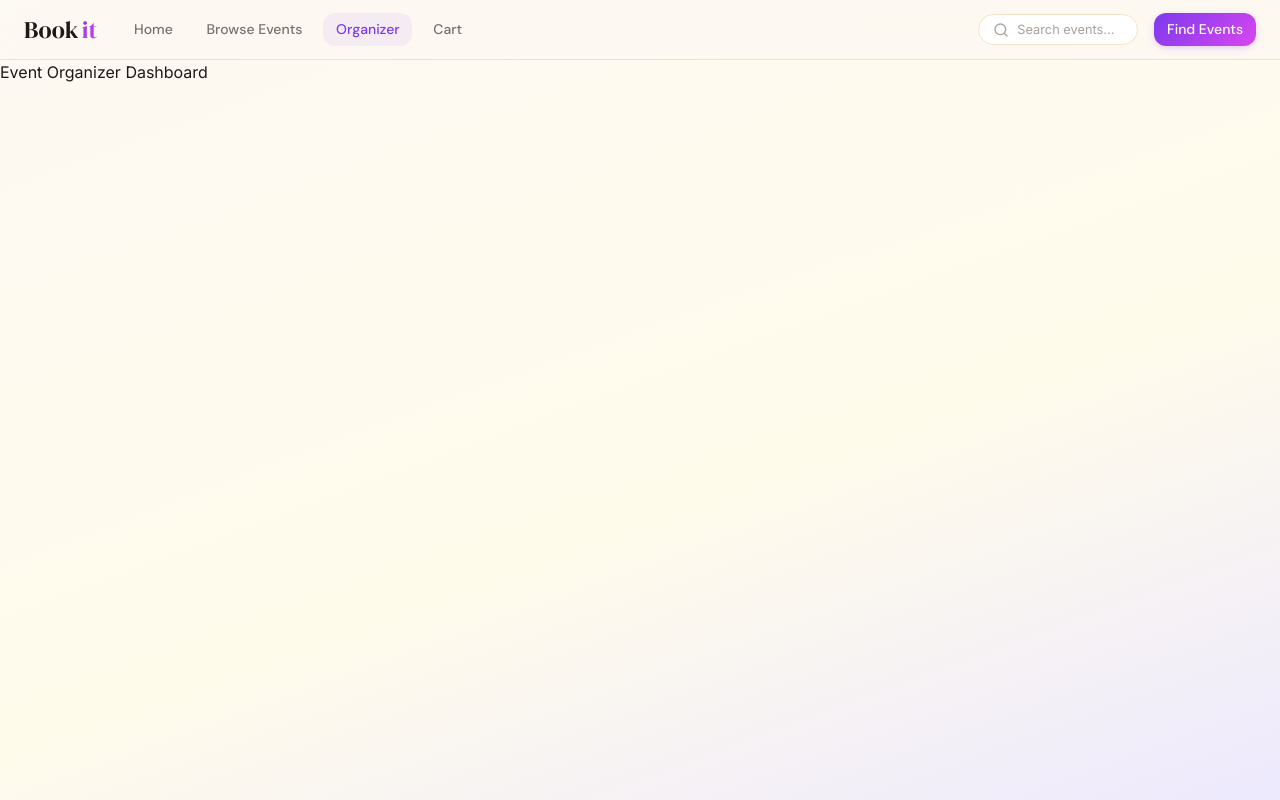
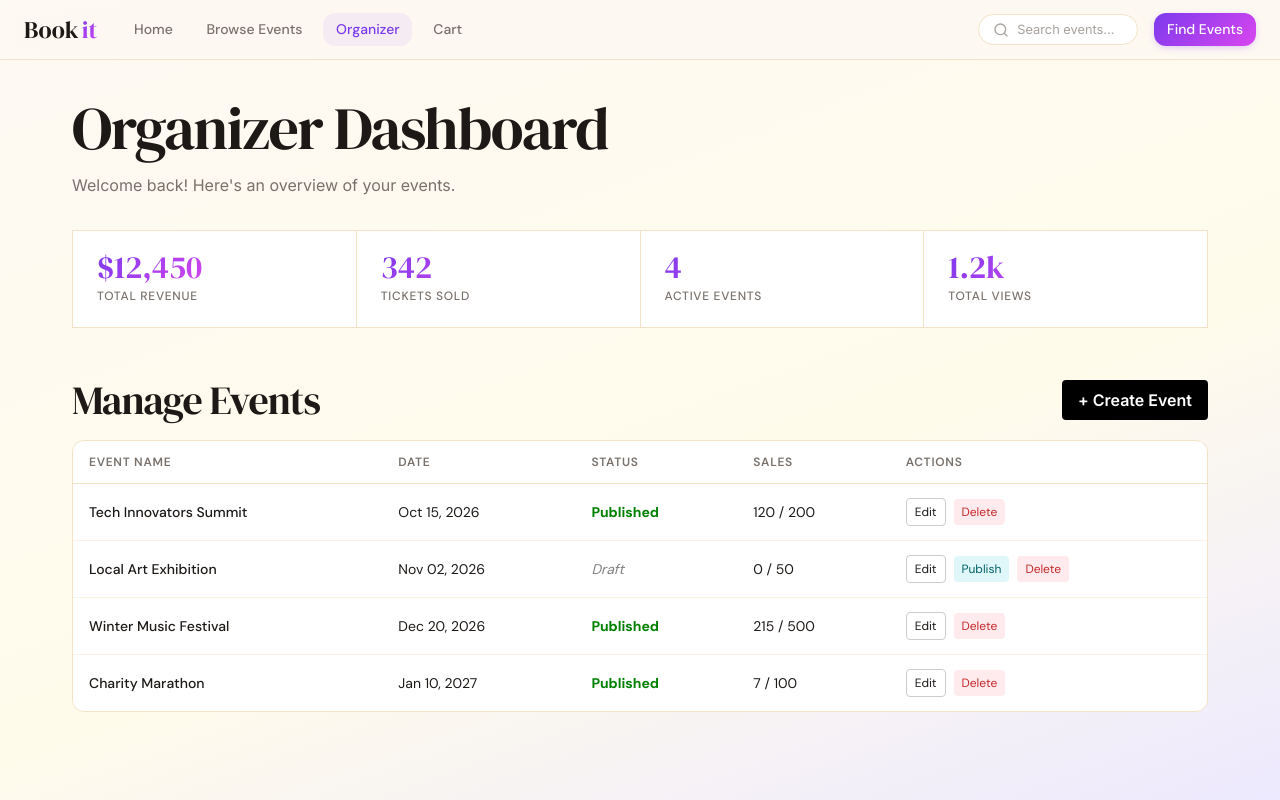
Before and after one commit to grxvy-y/2154-Bookit, a React (Vite) app: page /Organizer in a window 1280 px wide. Built offline with nearby package versions, Linux system fonts and the light colour scheme.

Commit message:
Organizer Dashboard

```diff
--- a/src/pages/Organizer.jsx
+++ b/src/pages/Organizer.jsx
@@ -1,10 +1,108 @@
-import React from 'react'
-import '../assets/styles/Dashboard.css'
+import React, { useState } from 'react';
+import '../assets/styles/Dashboard.css';
 
 const Organizer = () => {
+    // Dummy KPI data
+    const kpiStats = [
+        { label: 'Total Revenue', value: '$12,450' },
+        { label: 'Tickets Sold', value: '342' },
+        { label: 'Active Events', value: '4' },
+        { label: 'Total Views', value: '1.2k' }
+    ];
+
+    // Dummy events data
+    const [events, setEvents] = useState([
+        { id: 1, name: 'Tech Innovators Summit', date: 'Oct 15, 2026', status: 'Published', sold: 120, total: 200 },
+        { id: 2, name: 'Local Art Exhibition', date: 'Nov 02, 2026', status: 'Draft', sold: 0, total: 50 },
+        { id: 3, name: 'Winter Music Festival', date: 'Dec 20, 2026', status: 'Published', sold: 215, total: 500 },
+        { id: 4, name: 'Charity Marathon', date: 'Jan 10, 2027', status: 'Published', sold: 7, total: 100 }
+    ]);
+
+    const getStatusStyle = (status) => {
+        if (status === 'Published') {
+            return { color: 'green', fontWeight: 'bold' };
+        }
+        return { color: 'gray', fontStyle: 'italic' };
+    };
+
     return (
-        <div>Event Organizer Dashboard</div>
-    )
-}
+        <div className="dashboard-container" style={{ padding: '2rem', maxWidth: '1200px', margin: '0 auto' }}>
+            <div style={{ marginBottom: '2rem' }}>
+                <h1 style={{ fontFamily: 'var(--font-display, sans-serif)', marginBottom: '0.5rem' }}>Organizer Dashboard</h1>
+                <p style={{ color: 'var(--color-text-muted, #666)' }}>Welcome back! Here's an overview of your events.</p>
+            </div>
 
-export default Organizer
+            {/* KPI Stat Strip */}
+            <section style={{ marginBottom: '3rem' }}>
+                <div className="stat-strip">
+                    {kpiStats.map((stat, idx) => (
+                        <div className="stat" key={idx}>
+                            <p className="stat-value">{stat.value}</p>
+                            <p className="stat-label">{stat.label}</p>
+                        </div>
+                    ))}
+                </div>
+            </section>
+
+            {/* Event Management Table */}
+            <section>
+                <div style={{ display: 'flex', justifyContent: 'space-between', alignItems: 'center', marginBottom: '1rem' }}>
+                    <h2 style={{ fontFamily: 'var(--font-display, sans-serif)' }}>Manage Events</h2>
+                    <button style={{
+                        padding: '0.5rem 1rem',
+                        background: 'var(--color-primary, #000)',
+                        color: 'white',
+                        border: 'none',
+                        borderRadius: '0.25rem',
+                        cursor: 'pointer',
+                        fontWeight: '600'
+                    }}>
+                        + Create Event
+                    </button>
+                </div>
+
+                <div style={{ overflowX: 'auto', background: 'white', borderRadius: 'var(--radius-lg, 8px)', border: '1px solid var(--color-border, #eaeaea)' }}>
+                    <table className="data-table">
+                        <thead>
+                            <tr>
+                                <th>Event Name</th>
+                                <th>Date</th>
+                                <th>Status</th>
+                                <th>Sales</th>
+                                <th>Actions</th>
+                            </tr>
+                        </thead>
+                        <tbody>
+                            {events.map((event) => (
+                                <tr key={event.id}>
+                                    <td style={{ fontWeight: '500' }}>{event.name}</td>
+                                    <td>{event.date}</td>
+                                    <td style={getStatusStyle(event.status)}>{event.status}</td>
+                                    <td>{event.sold} / {event.total}</td>
+                                    <td>
+                                        <div className="action-row">
+                                            <button style={{ background: 'transparent', border: '1px solid #ccc', padding: '0.25rem 0.5rem', borderRadius: '4px', cursor: 'pointer', fontSize: '0.75rem' }}>Edit</button>
+                                            {event.status === 'Draft' && (
+                                                <button style={{ background: '#e0f7fa', color: '#006064', border: 'none', padding: '0.25rem 0.5rem', borderRadius: '4px', cursor: 'pointer', fontSize: '0.75rem' }}>Publish</button>
+                                            )}
+                                            <button style={{ background: '#ffebee', color: '#c62828', border: 'none', padding: '0.25rem 0.5rem', borderRadius: '4px', cursor: 'pointer', fontSize: '0.75rem' }}>Delete</button>
+                                        </div>
+                                    </td>
+                                </tr>
+                            ))}
+                            {events.length === 0 && (
+                                <tr>
+                                    <td colSpan="5" style={{ textAlign: 'center', padding: '2rem', color: '#888' }}>
+                                        No events found. Create one to get started!
+                                    </td>
+                                </tr>
+                            )}
+                        </tbody>
+                    </table>
+                </div>
+            </section>
+        </div>
+    );
+};
+
+export default Organizer;
```
